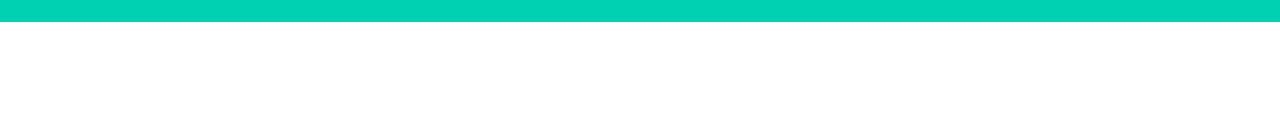
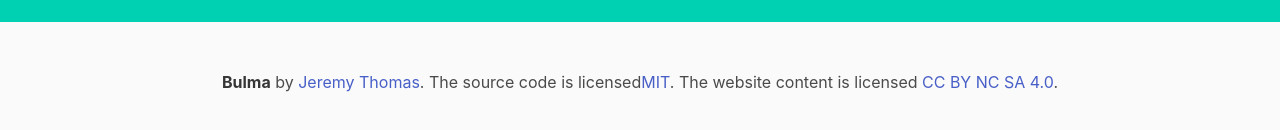
Before and after one commit to salymk/salym-portfolio, a React (Create React App) app: page / in a window 1280 px wide. Shown: the part 2621-2751 px from the top of the page. Before the commit the page ends 2643 px from the top, so only its background shows below. Built offline with nearby package versions, Linux system fonts and the light colour scheme.

Commit message:
Created footer for layout

```diff
--- a/src/App.js
+++ b/src/App.js
@@ -4,6 +4,7 @@
 import About from './sections/main-content/about/About'
 import Projects from './sections/main-content/projects/Projects'
 import Contact from './sections/main-content/contact/Contact'
+import Footer from './sections/main-content/footer/Footer'
 
 function App() {
   return (
@@ -13,6 +14,7 @@
       <About />
       <Projects />
       <Contact />
+      <Footer />
     </div>
   )
 }
--- /dev/null
+++ b/src/sections/main-content/footer/Footer.js
@@ -0,0 +1,17 @@
+import React from 'react'
+
+const Footer = () => {
+  return (
+    <footer className="footer">
+      <div className="content has-text-centered">
+        <p>
+        <strong>Bulma</strong> by <a href="https://jgthms.com">Jeremy Thomas</a>. The source code is licensed
+        <a href="http://opensource.org/licenses/mit-license.php">MIT</a>. The website content
+        is licensed <a href="http://creativecommons.org/licenses/by-nc-sa/4.0/">CC BY NC SA 4.0</a>.
+        </p>
+      </div>
+    </footer>
+  )
+}
+
+export default Footer
```
